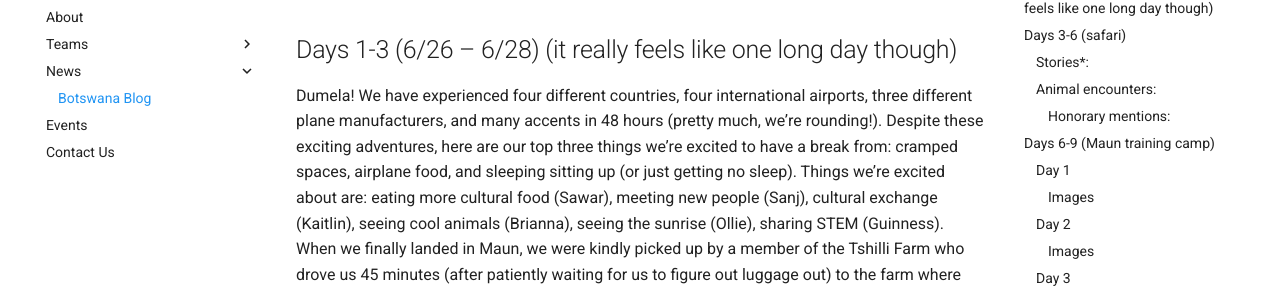
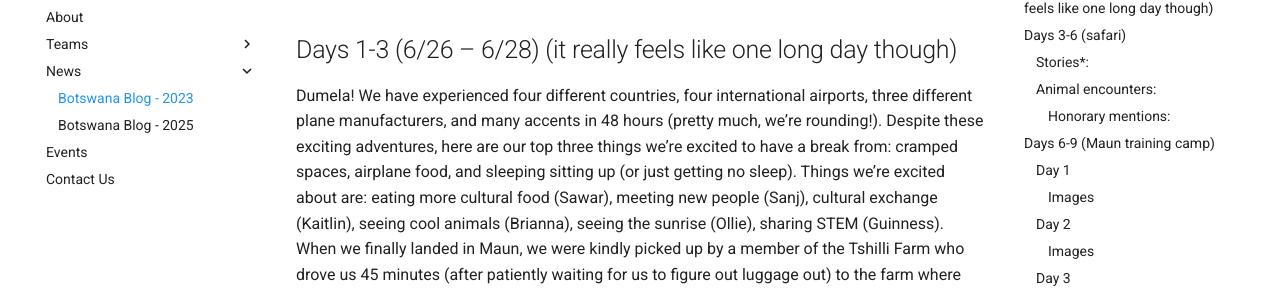
Before and after one commit to SwerveRobotics/swerverobotics.github.io, an MkDocs documentation site: the page built from docs/news/2023_botswana_blog.md, in a window 1280 px wide. Shown: the part 148-436 px from the top of the page. Built offline with MkDocs 1.6.1 and Material for MkDocs 9.7.7, drawn with Linux system fonts in a browser that asks for light colours.

Commit message:
Adding botswana 2025 nav entry

```diff
--- a/mkdocs.yml
+++ b/mkdocs.yml
@@ -17,7 +17,8 @@ nav:
     - FLLC: teams/teams_fllc.md
     - FLLE: teams/teams_flle.md
 - News:
-    - Botswana Blog: news/2023_botswana_blog.md
+    - Botswana Blog - 2023: news/2023_botswana_blog.md
+    - Botswana Blog - 2025: news/2025_botswana_blog.md
     # - Swerve Returning to Botswana: news/2023_02_botswana.md
 - Events: events.md
 - Contact Us: contact.md
```
